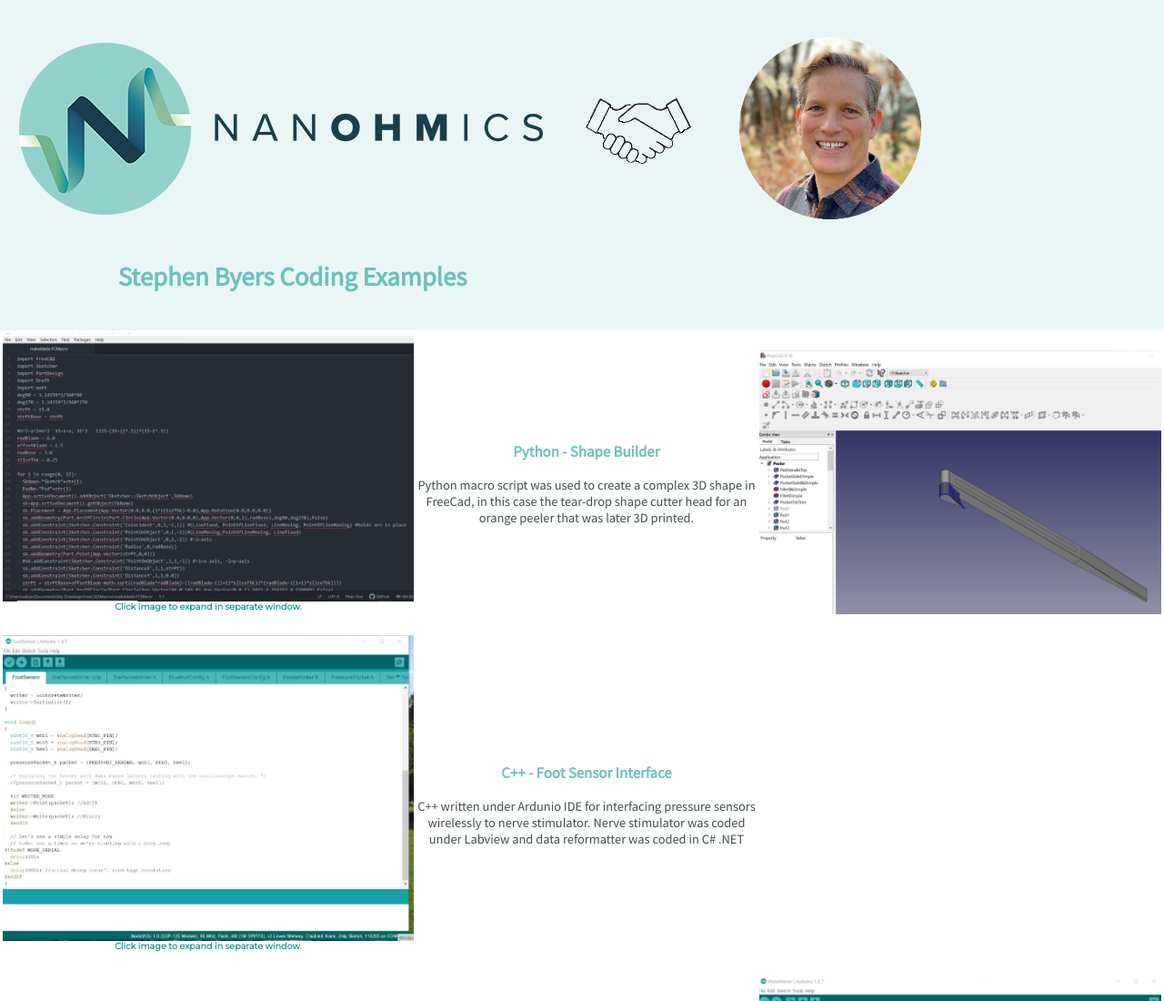
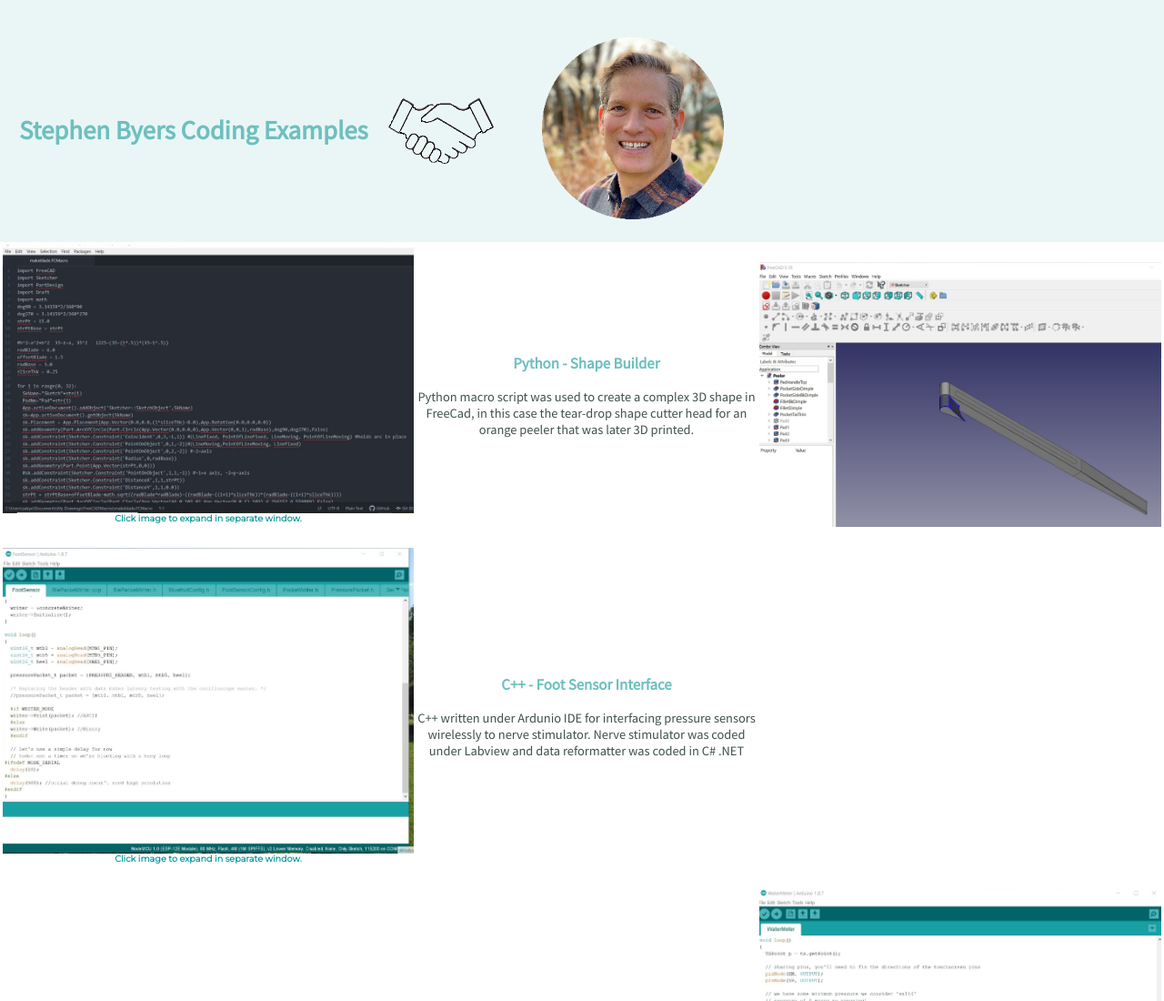
Before and after one commit to sabyers1/examples-site, a plain HTML site: page index.html in a window 1280 px wide. Shown: the top 1100 px of the page at 91% size. Drawn offline with Linux system fonts and the light colour scheme.

Commit message:
Removed Nanohmics logo

```diff
--- a/index.html
+++ b/index.html
@@ -16,15 +16,12 @@
   <div class="top_container">
     <table cellspacing="20px">
       <tr>
-        <td><a href="https://www.nanohmics.com/" target="_blank"><img src="images/nanohmics-logo-horiz.png" alt="Nanohmics logo"></a></td>
+      <!---  <td><a href="https://www.nanohmics.com/" target="_blank"><img src="images/nanohmics-logo-horiz.png" alt="Nanohmics logo"></a></td>
+-->
+        <td><h1>Stephen Byers Coding Examples</h1></td>
         <td><img src="images/handshake.png" alt="partnership"></td>
         <td><a class="footer-link" href="https://www.linkedin.com/in/stephen-byers-b9b4984" target="_blank">
             <img src="images/StephenByers200x200.png" alt="Stephen Byers picture"></a>
-        </td>
-      </tr>
-      <tr>
-        <td>
-          <h1 align="center">Stephen Byers Coding Examples</h1>
         </td>
       </tr>
     </table>
```
